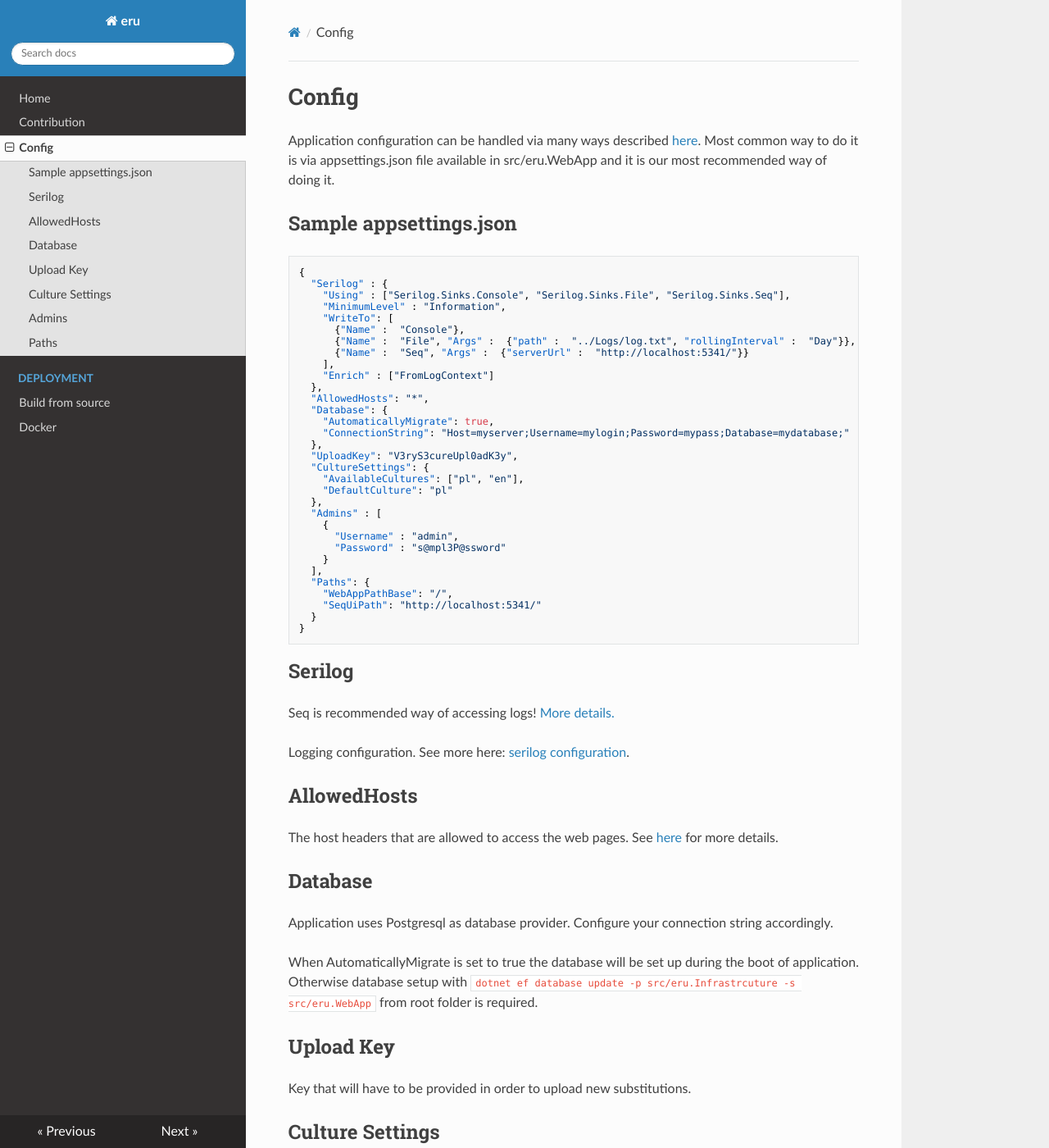
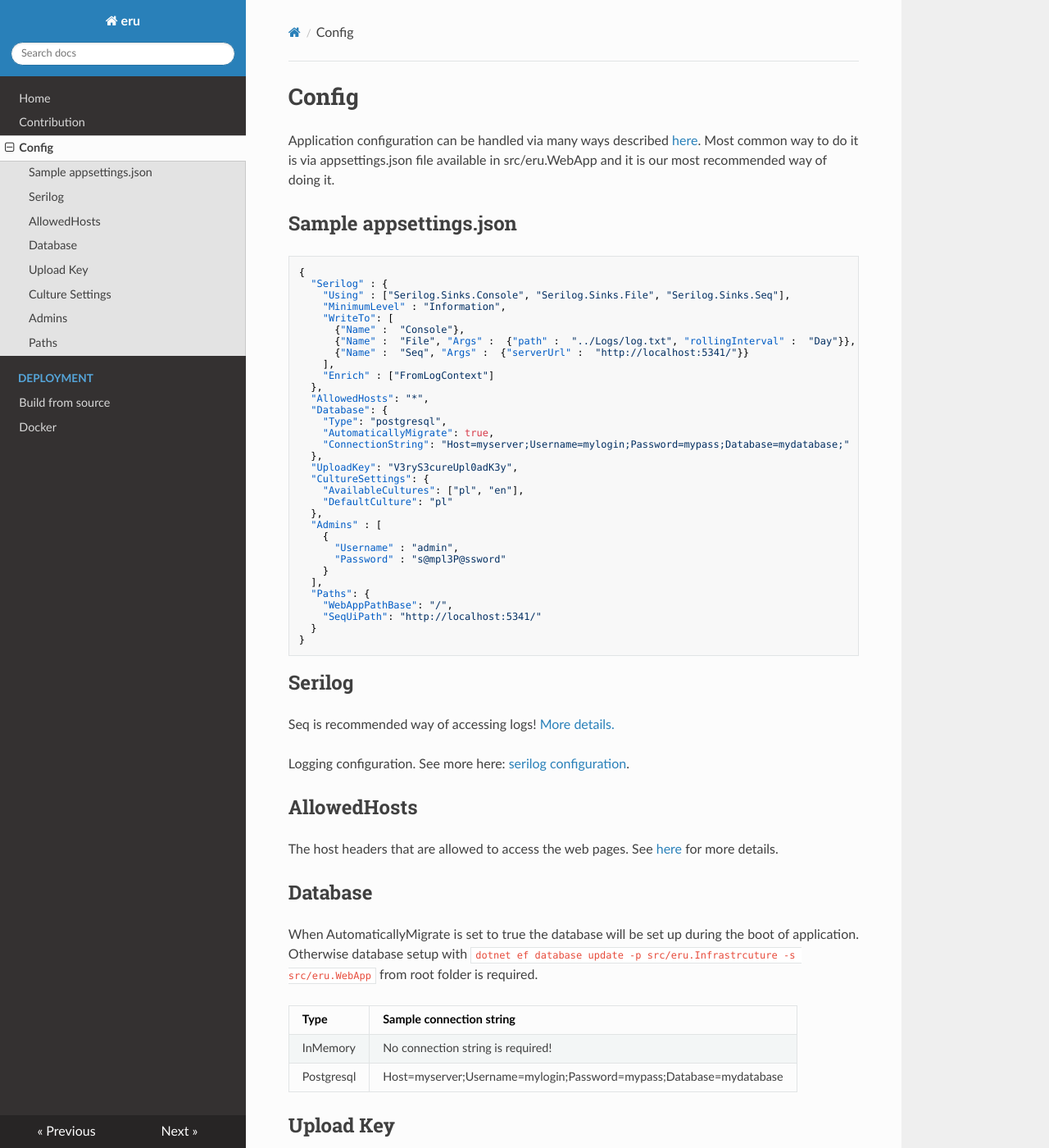
Before and after one commit to xxlo-devs/eru, an MkDocs documentation site: the page built from docs/config.md, in a window 1280 px wide and 1400 px high. Shown: the whole window at 82% size. Built offline with MkDocs 1.6.1, drawn with Linux system fonts in a browser that asks for light colours; nearby versions of some CDN libraries.

Commit message:
Forgot about Type in Database config.

```diff
--- a/docs/config.md
+++ b/docs/config.md
@@ -19,6 +19,7 @@ Most common way to do it is via appsettings.json file available in src/eru.WebAp
   },
   "AllowedHosts": "*",
   "Database": {
+    "Type": "postgresql",
     "AutomaticallyMigrate": true,
     "ConnectionString": "Host=myserver;Username=mylogin;Password=mypass;Database=mydatabase;"
   },
@@ -53,9 +54,12 @@ The host headers that are allowed to access the web pages. See [here](https://do
 
 ## Database
 
-Application uses Postgresql as database provider. Configure your connection string accordingly.
+When AutomaticallyMigrate is set to true the database will be set up during the boot of application. Otherwise database setup with `dotnet ef database update -p src/eru.Infrastrcuture -s src/eru.WebApp` from root folder is required.
 
-When AutomaticallyMigrate is set to true the database will be set up during the boot of application. Otherwise database setup with `dotnet ef database update -p src/eru.Infrastrcuture -s src/eru.WebApp` from root folder is required.
+| Type | Sample connection string |
+| --- | ---|
+| InMemory | No connection string is required! |
+| Postgresql | Host=myserver;Username=mylogin;Password=mypass;Database=mydatabase |
 
 ## Upload Key
 
```
Also changed, not shown: 1 other file.
